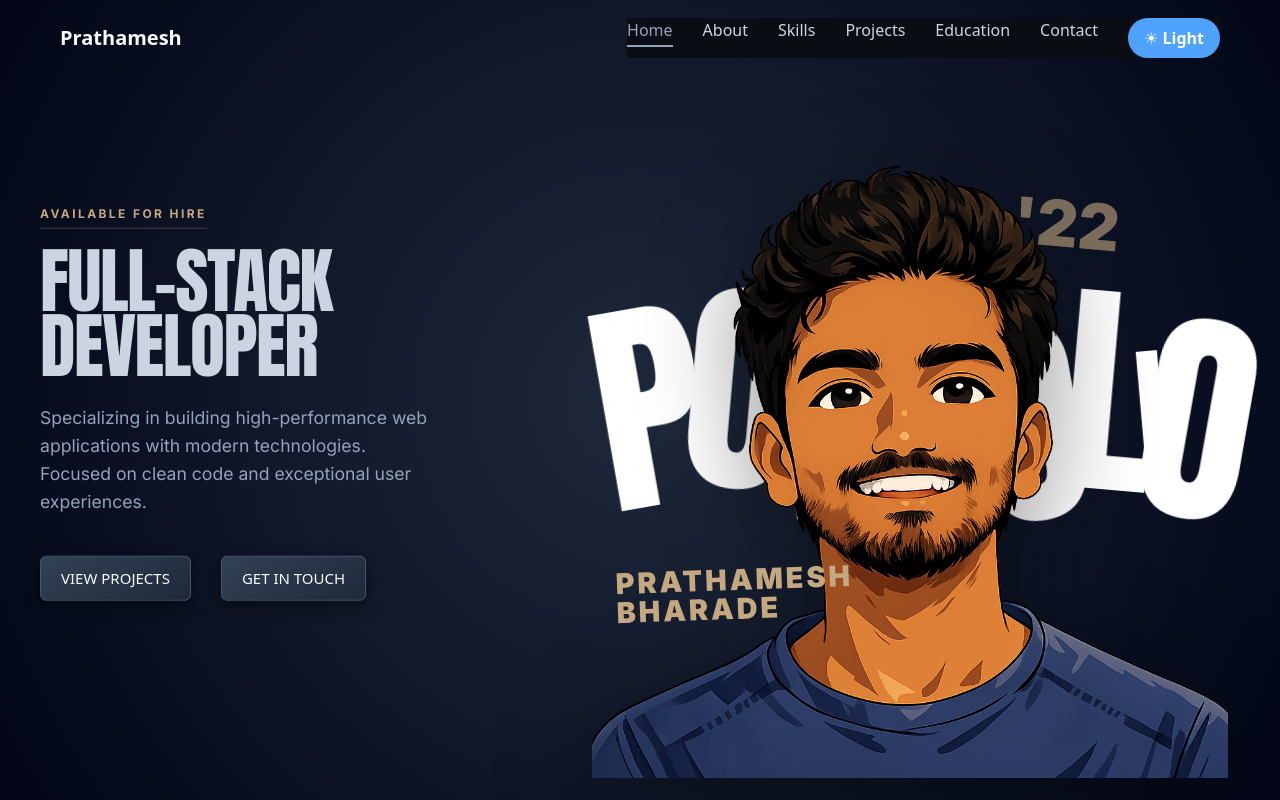
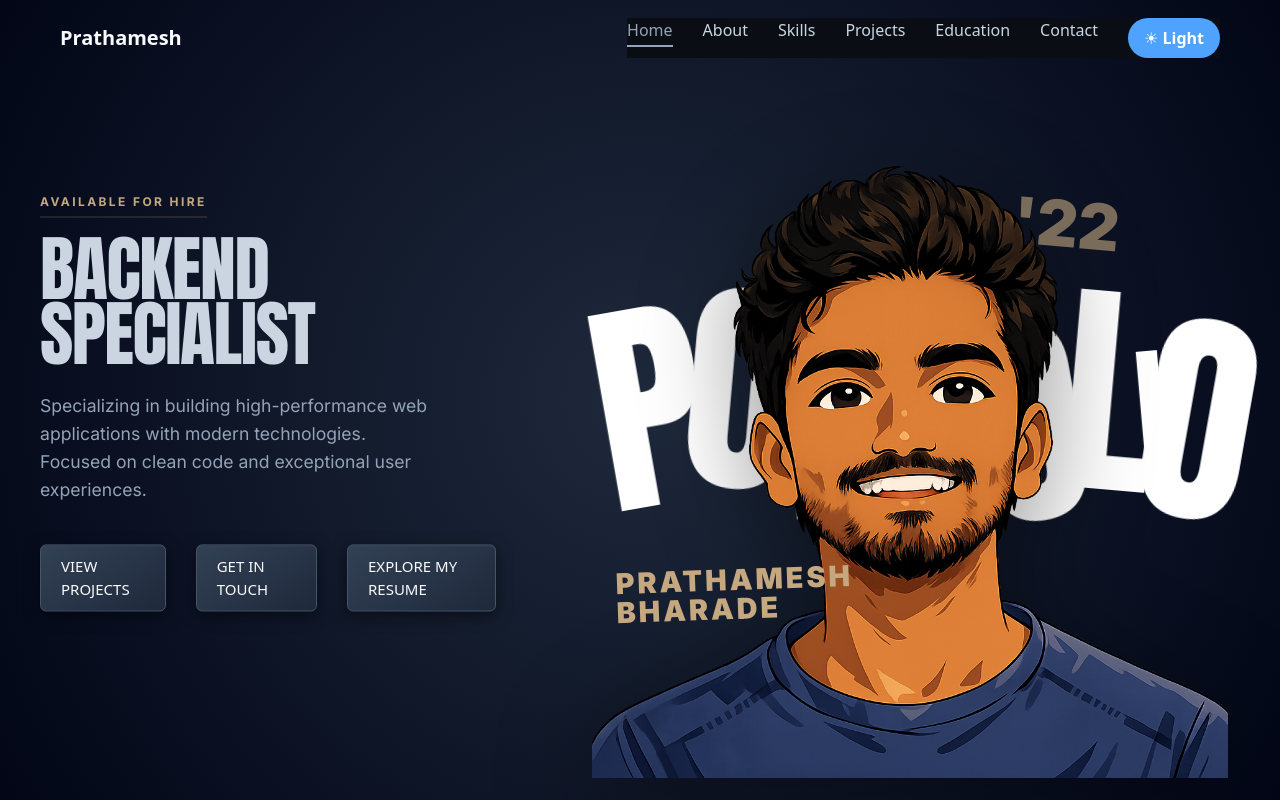
Before and after one commit to Pratham-Bharade/Portfolio, a React (Vite) app: page / in a window 1280 px wide. Shown: the top 800 px of the page. Built offline with nearby package versions, Linux system fonts and the light colour scheme.

Commit message:
styling to home/hero

```diff
--- a/src/components/Hero.css
+++ b/src/components/Hero.css
@@ -137,9 +137,18 @@ body.dark .portfolio-bg-text {
   line-height: 0.9;
   color: var(--text);
   margin-bottom: 25px;
-  letter-spacing: -0.02em;
+  letter-spacing: -0.02em;transition: opacity 0.5s ease-in-out, transform 0.5s ease-in-out;
 }
 
+.fade-in {
+  opacity: 1;
+  transform: translateY(0);
+}
+
+.fade-out {
+  opacity: 0;
+  transform: translateY(-10px);
+}
 .info-bio {
   font-family: 'Inter', sans-serif;
   font-size: 1.1rem;
--- a/src/components/Hero.tsx
+++ b/src/components/Hero.tsx
@@ -1,6 +1,33 @@
 import "./Hero.css";
+import { useState, useEffect } from "react";
 import m2 from "../assets/m2.jpg";
 function Hero() {
+
+
+    const skills = [
+    "FULL-STACK DEVELOPER",
+    "BACKEND SPECIALIST",
+    "REACT DEVELOPER",
+    "PROBLEM SOLVER",
+    "TECH ENTHUSIAST"
+  ];
+
+  const [currentSkillIndex, setCurrentSkillIndex] = useState(0);
+  const [fade, setFade] = useState(true);
+
+  useEffect(() => {
+    const interval = setInterval(() => {
+      setFade(false);
+      setTimeout(() => {
+        setCurrentSkillIndex((prevIndex) => (prevIndex + 1) % skills.length);
+        setFade(true);
+      }, 500); // Half a second for fade out
+    }, 4000); // Change skill every 3 seconds
+
+    return () => clearInterval(interval);
+  }, [skills.length]);
+
+
   return (
     <section className="hero" id="home">
       <div className="hero-container">
@@ -30,7 +57,11 @@ function Hero() {
         {/* Hero Info (Left Side) */}
         <div className="hero-info">
           <div className="info-tag">AVAILABLE FOR HIRE</div>
-          <h2 className="info-role">FULL-STACK<br />DEVELOPER</h2>
+          <h2 className={`info-role ${fade ? "fade-in" : "fade-out"}`}>
+            {skills[currentSkillIndex].split(" ").map((word, i) => (
+              <span key={i}>{word}<br /></span>
+            ))}
+          </h2>
           <p className="info-bio">
             Specializing in building high-performance web applications
             with modern technologies. Focused on clean code and
@@ -39,6 +70,9 @@ function Hero() {
           <div className="info-cta">
             <a href="#projects" className="cta-button">VIEW PROJECTS</a>
             <a href="#contact" className="cta-link">GET IN TOUCH</a>
+            <div className="resume-cta">
+            <a href="/resume.html" target="_blank" rel="noopener noreferrer" className="cta-button">EXPLORE MY RESUME</a>
+          </div>
           </div>
         </div>
 
```
Also changed, not shown: src/assets/m1.png (deleted).
